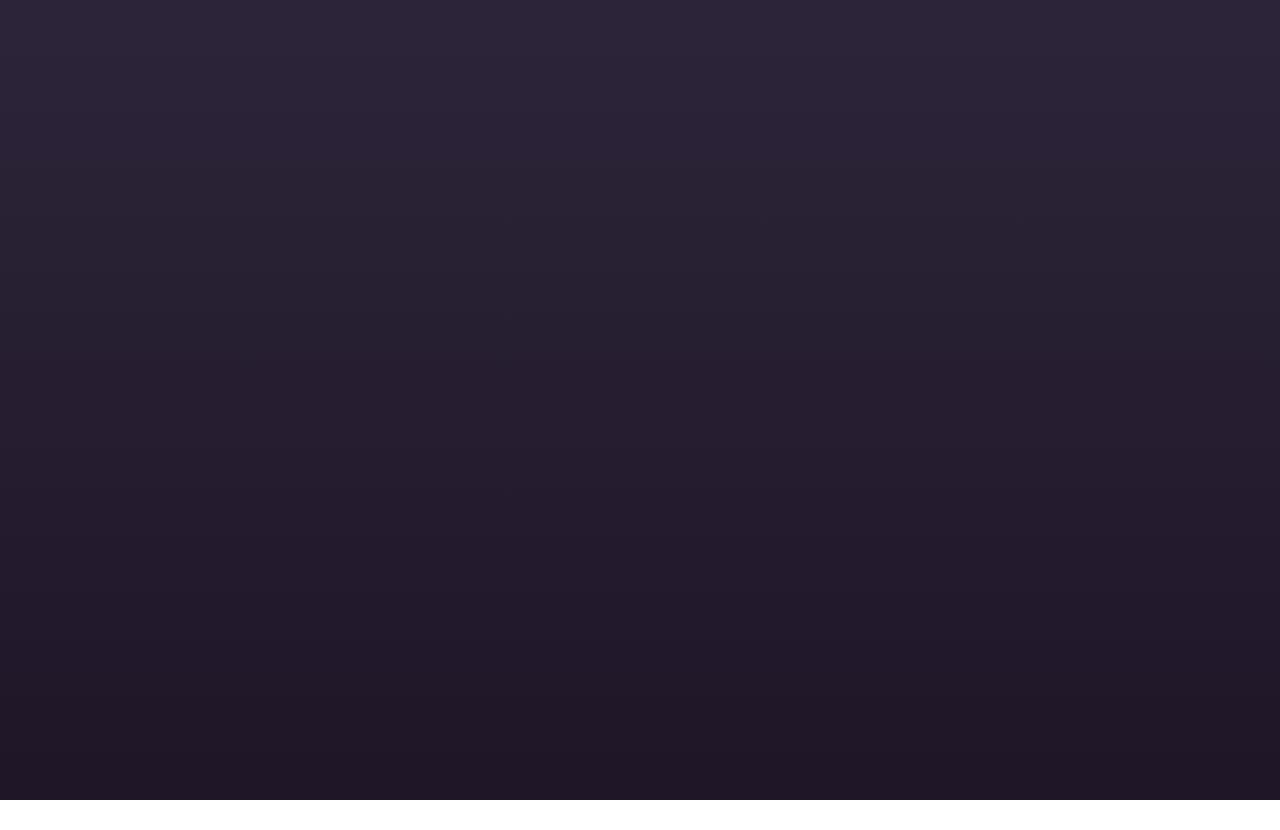
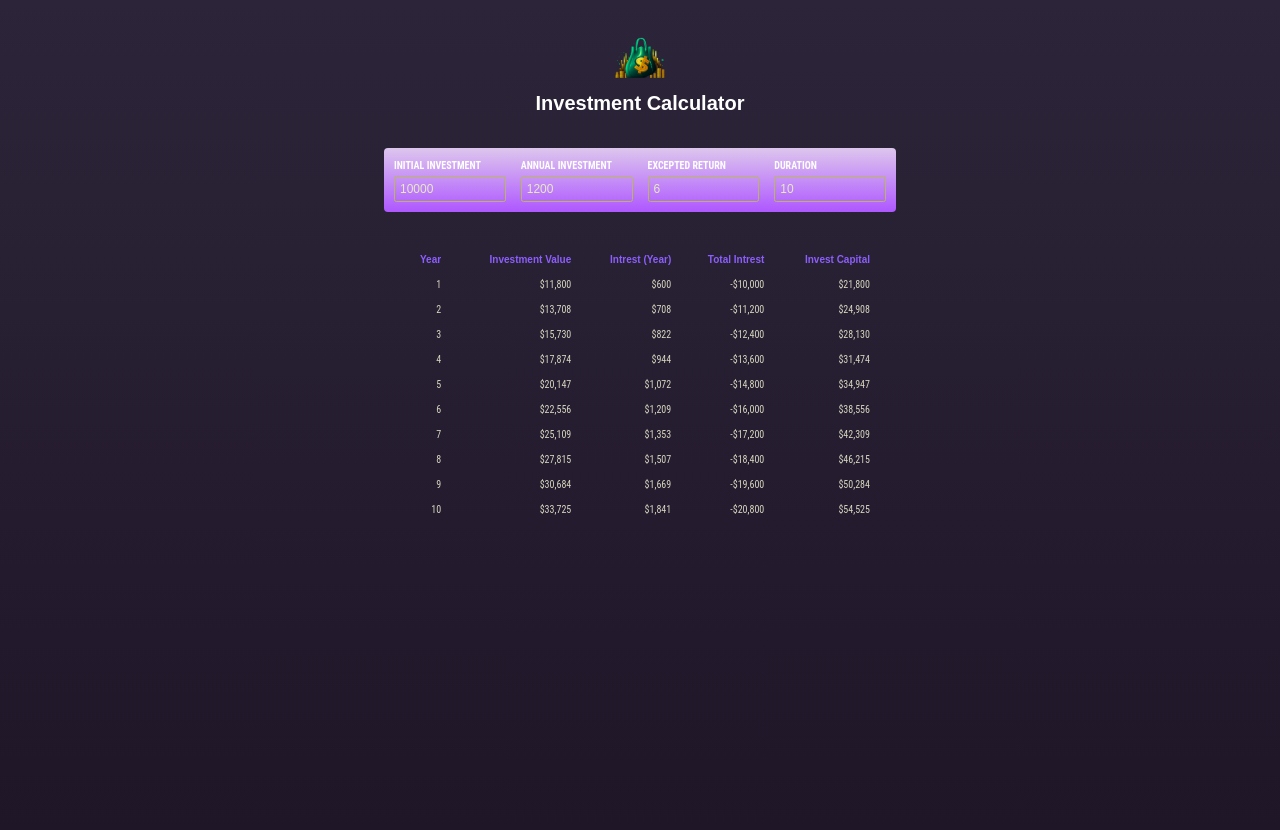
Before and after one commit to MahsaAghamiri/react-practice-journey, a React (Vite) app: page /InvestmentCalculator in a window 1280 px wide. Before the commit this address had no page. Before the commit the page ends 800 px from the top, so only its background shows below. Built offline with nearby package versions, Linux system fonts and the light colour scheme.

Commit message:
add new practice that is named InvestmentCalculator

```diff
--- a/Router.jsx
+++ b/Router.jsx
@@ -1,6 +1,7 @@
 import { BrowserRouter, Routes, Route } from "react-router";
 import HomePage from "./src/Pages/HomePage/index.jsx";
 import XOGame from "./src/Pages/XOGame/index.jsx";
+import InvestmentCalculator from "./src/Pages/InvestmentCalculator/index.jsx";
 
 export default function Router() {
   return (
@@ -8,6 +9,10 @@ export default function Router() {
       <Routes>
         <Route path="/" element={<HomePage />} />
         <Route path="/XOGame" element={<XOGame />} />
+        <Route
+          path="/InvestmentCalculator"
+          element={<InvestmentCalculator />}
+        />
       </Routes>
     </BrowserRouter>
   );
--- /dev/null
+++ b/src/Pages/InvestmentCalculator/Components/Header.jsx
@@ -0,0 +1,10 @@
+import logo from "../Assets/investment-calculator-logo.png";
+
+export default function Header() {
+  return (
+    <header id="header">
+      <img src={logo} alt="Logo" />
+      <h1>Investment Calculator</h1>
+    </header>
+  );
+}
--- /dev/null
+++ b/src/Pages/InvestmentCalculator/Components/Results.jsx
@@ -0,0 +1,44 @@
+import { calculateInvestmentResults, formatter } from "../Utils/investment";
+
+export default function Results({ input }) {
+  const resultsData = calculateInvestmentResults(input);
+  const initialInvestment =
+    resultsData[0].valueEndOfYear -
+    resultsData[0].interest -
+    resultsData[0].annualInvestment;
+
+  function renderResultData() {
+    return resultsData.map((yearData) => {
+      const totalIntrest =
+        yearData.annualInvestment -
+        yearData.annualInvestment * yearData.year -
+        initialInvestment;
+      const totalAmountInvested = yearData.valueEndOfYear - totalIntrest;
+
+      return (
+        <tr key={yearData.year}>
+          <td>{yearData.year}</td>
+          <td>{formatter.format(yearData.valueEndOfYear)}</td>
+          <td>{formatter.format(yearData.interest)}</td>
+          <td>{formatter.format(totalIntrest)}</td>
+          <td>{formatter.format(totalAmountInvested)}</td>
+        </tr>
+      );
+    });
+  }
+
+  return (
+    <table id="result">
+      <thead>
+        <tr>
+          <th>Year</th>
+          <th>Investment Value</th>
+          <th>Intrest (Year)</th>
+          <th>Total Intrest</th>
+          <th>Invest Capital</th>
+        </tr>
+      </thead>
+      <tbody>{renderResultData()}</tbody>
+    </table>
+  );
+}
--- /dev/null
+++ b/src/Pages/InvestmentCalculator/Components/UserInput.jsx
@@ -0,0 +1,52 @@
+export default function UserInput({ onChange, userInput }) {
+  return (
+    <section id="user-input">
+      <div className="input-group">
+        <p>
+          <label>Initial Investment</label>
+          <input
+            type="number"
+            required
+            value={userInput.initialInvestment}
+            onChange={(e) => {
+              onChange("initialInvestment", e.target.value);
+            }}
+          />
+        </p>
+        <p>
+          <label>Annual Investment</label>
+          <input
+            type="number"
+            required
+            value={userInput.annualInvestment}
+            onChange={(e) => {
+              onChange("annualInvestment", e.target.value);
+            }}
+          />
+        </p>
+        <p>
+          <label>Excepted Return</label>
+          <input
+            type="number"
+            required
+            value={userInput.expectedReturn}
+            onChange={(e) => {
+              onChange("expectedReturn", e.target.value);
+            }}
+          />
+        </p>
+        <p>
+          <label>Duration</label>
+          <input
+            type="number"
+            required
+            value={userInput.duration}
+            onChange={(e) => {
+              onChange("duration", e.target.value);
+            }}
+          />
+        </p>
+      </div>
+    </section>
+  );
+}
--- /dev/null
+++ b/src/Pages/InvestmentCalculator/Utils/investment.js
@@ -0,0 +1,40 @@
+// This file is attached from Maximilian Schwarzmüller's course
+
+// This function expects a JS object as an argument
+// The object should contain the following properties
+// - initialInvestment: The initial investment amount
+// - annualInvestment: The amount invested every year
+// - expectedReturn: The expected (annual) rate of return
+// - duration: The investment duration (time frame)
+export function calculateInvestmentResults({
+  initialInvestment,
+  annualInvestment,
+  expectedReturn,
+  duration,
+}) {
+  const annualData = [];
+  let investmentValue = initialInvestment;
+
+  for (let i = 0; i < duration; i++) {
+    const interestEarnedInYear = investmentValue * (expectedReturn / 100);
+    investmentValue += interestEarnedInYear + annualInvestment;
+    annualData.push({
+      year: i + 1, // year identifier
+      interest: interestEarnedInYear, // the amount of interest earned in this year
+      valueEndOfYear: investmentValue, // investment value at end of year
+      annualInvestment: annualInvestment, // investment added in this year
+    });
+  }
+
+  return annualData;
+}
+
+// The browser-provided Intl API is used to prepare a formatter object
+// This object offers a "format()" method that can be used to format numbers as currency
+// Example Usage: formatter.format(1000) => yields "$1,000"
+export const formatter = new Intl.NumberFormat("en-US", {
+  style: "currency",
+  currency: "USD",
+  minimumFractionDigits: 0,
+  maximumFractionDigits: 0,
+});
--- /dev/null
+++ b/src/Pages/InvestmentCalculator/index.css
@@ -0,0 +1,75 @@
+#investment-calculator {
+  color: #fff;
+  font-size: 2rem;
+}
+
+#investment-calculator #header {
+  text-align: center;
+  margin: 3rem auto;
+}
+
+#investment-calculator #header img {
+  width: 5rem;
+  height: 5rem;
+  object-fit: contain;
+  background-color: transparent;
+}
+
+#investment-calculator #header h1 {
+  font-size: 2rem;
+}
+
+#investment-calculator #user-input {
+  font-size: 1.2rem;
+  padding: 1rem;
+  width: 40%;
+  margin: 2rem auto;
+  border-radius: 4px;
+  background: linear-gradient(180deg, #ddc6ed, #ae57ff);
+}
+
+#investment-calculator .input-group {
+  min-width: 50%;
+  display: flex;
+  justify-content: space-evenly;
+  gap: 1.5rem;
+}
+
+#investment-calculator #user-input label {
+  display: block;
+  margin-bottom: 0.25rem;
+  font-family: "Roboto Condensed", sans-serif;
+  font-size: 1rem;
+  font-weight: bold;
+  text-transform: uppercase;
+}
+
+#investment-calculator #user-input input {
+  width: 100%;
+  padding: 0.5rem;
+  border: 1px solid #b9b857;
+  border-radius: 0.25rem;
+  background-color: transparent;
+  color: #e7e9c2;
+  font-size: 1.2rem;
+}
+
+#investment-calculator #result {
+  min-width: 50rem;
+  margin: 2rem auto;
+  padding: 1rem;
+  table-layout: fixed;
+  border-spacing: 1rem;
+  text-align: right;
+}
+
+#investment-calculator #result thead {
+  font-size: 1rem;
+  color: #8c5ffc;
+}
+
+#investment-calculator #result tbody {
+  font-family: "Roboto Condensed", sans-serif;
+  font-size: 1rem;
+  color: #d8d7c1;
+}
--- /dev/null
+++ b/src/Pages/InvestmentCalculator/index.jsx
@@ -0,0 +1,36 @@
+import Header from "./Components/Header";
+import "./index.css";
+import UserInput from "./Components/UserInput";
+import { useState } from "react";
+import Results from "./Components/Results";
+
+export default function InvestmentCalculator() {
+  const [userInput, setUserInput] = useState({
+    initialInvestment: 10000,
+    annualInvestment: 1200,
+    expectedReturn: 6,
+    duration: 10,
+  });
+
+  const inputValid = userInput.duration >= 1;
+
+  function handleChange(inputIdentifier, newValue) {
+    setUserInput((prevUserInput) => {
+      return {
+        ...prevUserInput,
+        [inputIdentifier]: +newValue,
+      };
+    });
+  }
+
+  return (
+    <div id="investment-calculator">
+      <Header />
+      <UserInput onChange={handleChange} userInput={userInput} />
+      {!inputValid && (
+        <p className="center">Please Enter a duration hreater than zero</p>
+      )}
+      {inputValid && <Results input={userInput} />}
+    </div>
+  );
+}
--- a/src/index.css
+++ b/src/index.css
@@ -37,3 +37,6 @@ a {
 .gap-10 {
   gap: 10px;
 }
+.center {
+  text-align: center;
+}
```
Also changed, not shown: src/Pages/InvestmentCalculator/Assets/investment-calculator-logo.png (added).
